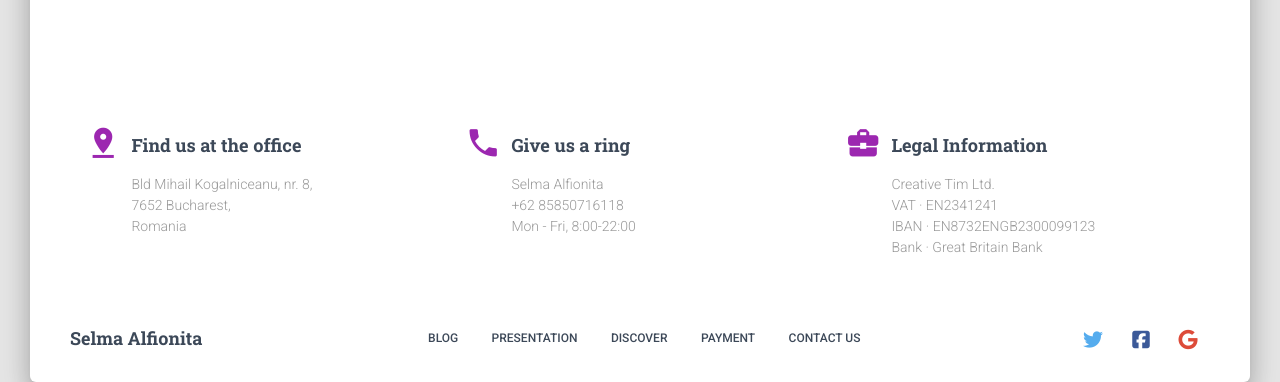
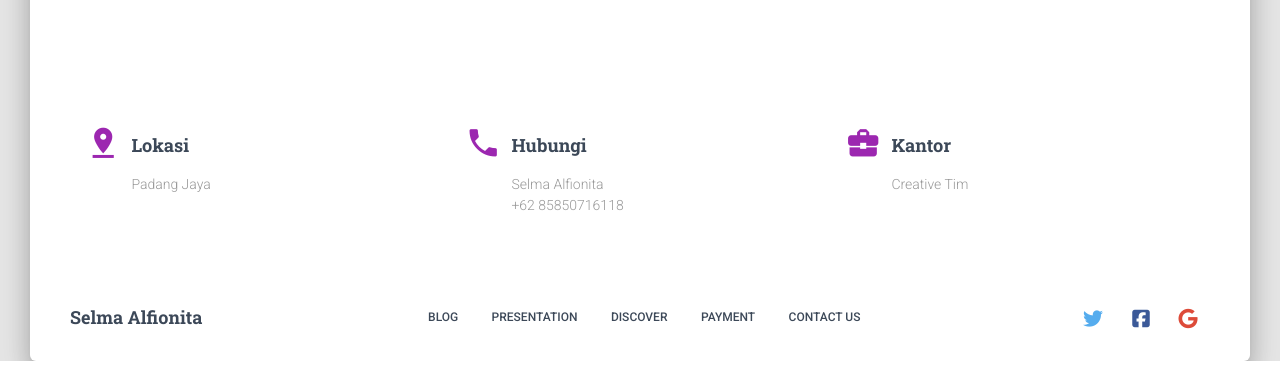
Before and after one commit to SelmaAl/ALfionitaa, a Django app: page /contact in a window 1280 px wide. Shown: the part 534-916 px from the top of the page. After the commit the page ends 895 px from the top, so only its background shows below. Run offline with Django 5.2, Linux system fonts and the light colour scheme; parts of the project's set-up code (start-up, migrations or seed data) failed here and were passed over; some libraries are stand-ins or nearby versions.

Commit message:
first commit

```diff
--- a/templates/dashboard/base.html
+++ b/templates/dashboard/base.html
@@ -35,7 +35,7 @@
           <!-- <p>CT</p> -->
         </a>
         <a href="{% url 'home' %}" class="simple-text logo-normal">
-          Selma Alfionita
+          Alfa's.com
           <!-- <div class="logo-image-big">
             <img src="../assets/img/logo-big.png">
           </div> -->
--- a/templates/halaman/about.html
+++ b/templates/halaman/about.html
@@ -1,4 +1,4 @@
-{% extends 'halaman/base.html' %}
++{% extends 'halaman/base.html' %}
 {% load static %}
 
 {% block content %}
--- a/templates/halaman/contact.html
+++ b/templates/halaman/contact.html
@@ -2,12 +2,12 @@
 {% load static %}
 
 {% block content %}
-<div class="page-header header-filter header-small" data-parallax="true" style="background-image: url('{% static 'halaman/assets/img/bg9.jpg' %}');">
+<div class="page-header header-filter header-small" data-parallax="true" style="background-image: url('{% static 'halaman/assets/img/faa.jpg' %}');">
     <div class="container">
         <div class="row">
             <div class="col-md-8 col-md-offset-2">
-                <h1 class="title">About Us</h1>
-                    <h4>Meet the amazing team behind this project and find out more about how we work.</h4>
+                <h1 class="title">INFO RESMI</h1>
+                    <h4></h4>
             </div>
         </div>
     </div>
@@ -16,7 +16,7 @@
 <div class="main main-raised">
     <div class="contact-content">
         <div class="container">
-            <h2 class="title">Send us a message</h2>
+            <h2 class="title">Jika ingin mengetahui hubungi contact di bawah ini</h2>
             <div class="row">
                 <div class="col-12 col-md-12">
                     <div class="col-md-4 ">
@@ -25,10 +25,9 @@
                                 <i class="material-icons">pin_drop</i>
                             </div>
                             <div class="description">
-                                <h4 class="info-title">Find us at the office</h4>
-                                <p> Bld Mihail Kogalniceanu, nr. 8,<br>
-                                    7652 Bucharest,<br>
-                                    Romania
+                                <h4 class="info-title">Lokasi</h4>
+                                <p> Padang Jaya
+                                    <br><br>
                                 </p>
                             </div>
                         </div>
@@ -40,10 +39,9 @@
                                 <i class="material-icons">phone</i>
                             </div>
                             <div class="description">
-                                <h4 class="info-title">Give us a ring</h4>
-                                <p> Selma Alfionita<br>
-                                    +62 85850716118<br>
-                                    Mon - Fri, 8:00-22:00
+                                <h4 class="info-title">Hubungi</h4>
+                                <p> Selma Alfionita <br>
+                                    +62 85850716118 <br>
                                 </p>
                             </div>
                         </div>
@@ -55,11 +53,9 @@
                                 <i class="material-icons">business_center</i>
                             </div>
                             <div class="description">
-                            <h4 class="info-title">Legal Information</h4>
-                            <p> Creative Tim Ltd.<br>
-                                VAT &middot; EN2341241<br>
-                                IBAN &middot; EN8732ENGB2300099123<br>
-                                Bank &middot; Great Britain Bank
+                            <h4 class="info-title">Kantor</h4>
+                            <p> Creative Tim<br>
+                                <br><br>
                             </p>
                          </div>
                     </div>
--- a/templates/halaman/index.html
+++ b/templates/halaman/index.html
@@ -40,7 +40,7 @@
                             {% if artikel.thumbnail %}
                             <img class="img img-raised" src="{{ artikel.thumbnail.url}}" />
                             {% else %}
-                            <img src="{% static 'halaman/assets/img/image_placeholder.jpg' %}" alt="" />
+                            <img src="{% static 'halaman/assets/img/.jpg' %}" alt="" />
                             {% endif %}
                         </div>
                         <div class="card-content">
```
Also changed, not shown: static/halaman/assets/img/bg.jpg, static/halaman/assets/img/faa.jpg (added).
